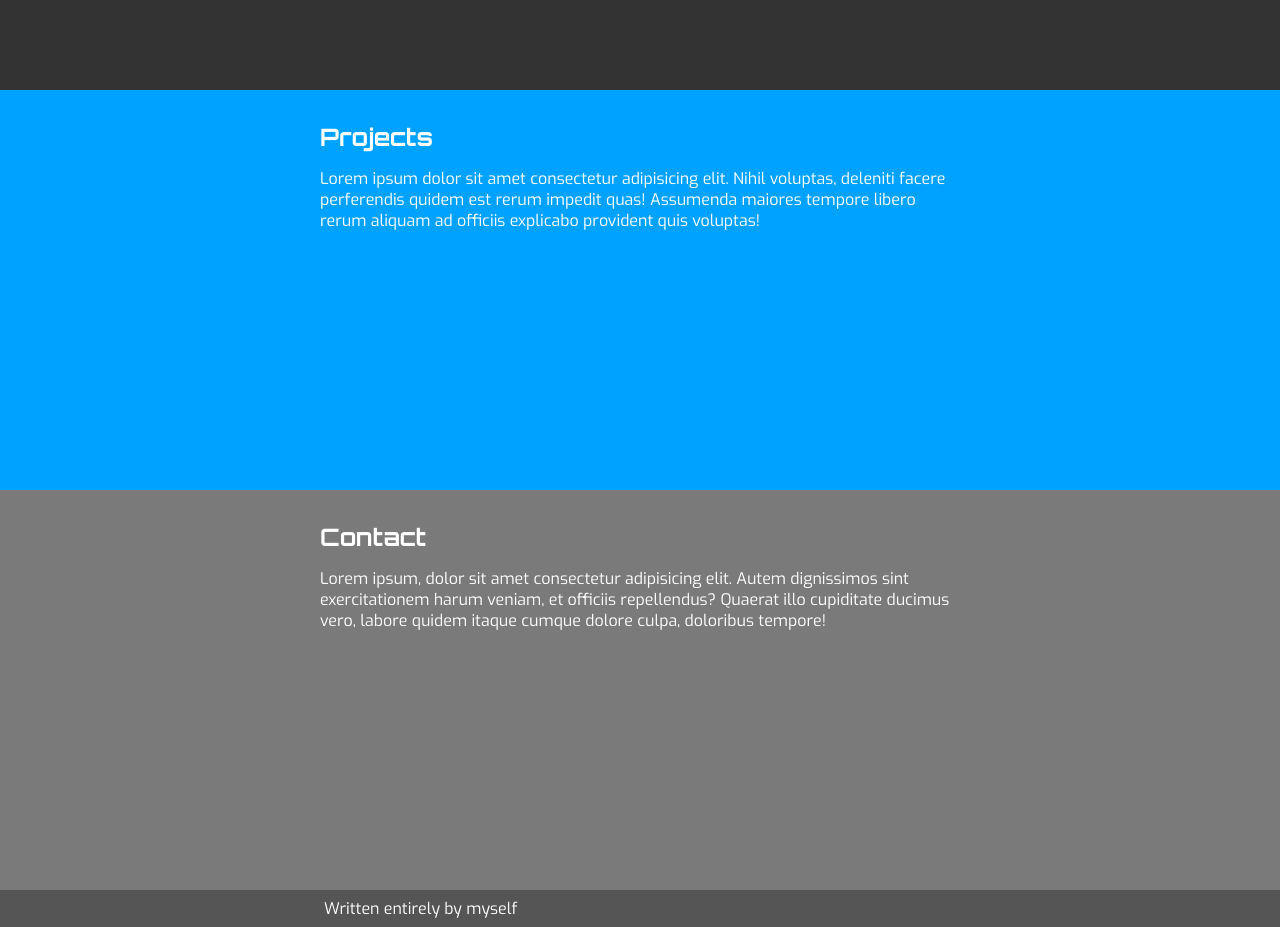
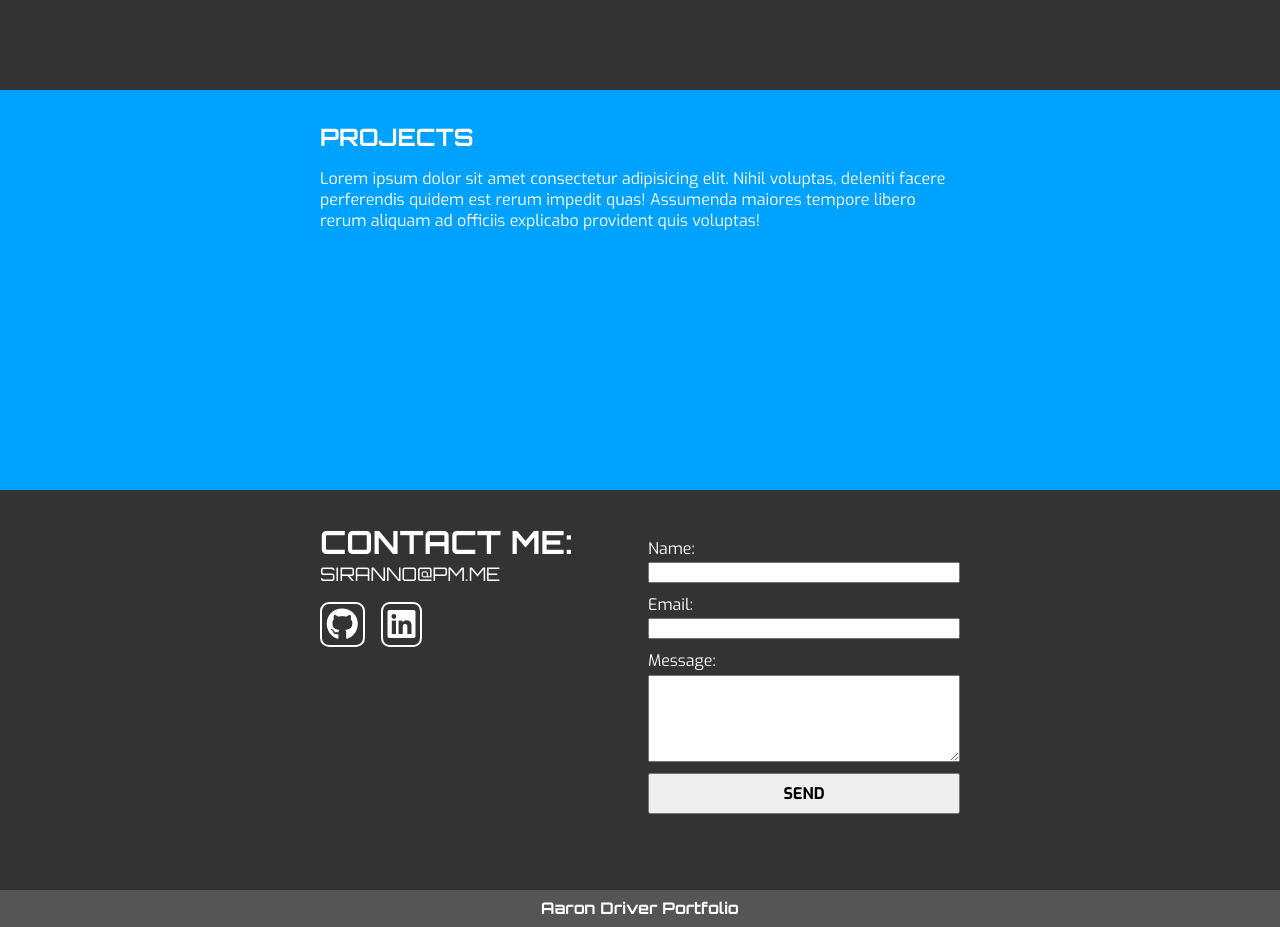
Before and after one commit to Sir-Anno/sir-anno.github.io, a plain HTML site: page index.html in a window 1280 px wide. Shown: the part 820-1747 px from the top of the page. Drawn offline with Linux system fonts and the light colour scheme.

Commit message:
Added contact details

```diff
--- a/index.html
+++ b/index.html
@@ -24,8 +24,8 @@
     <section id="about">
         <div class="container">
             <div id="about-me">
-                <h1>Hey there,</h1>
-                <h1>I'm Aaron!</h1>
+                <h1>HEY THERE,</h1>
+                <h1>I'M AARON</h1>
                 <p>Graduate Games Technical Designer using Unreal Engine 5, Blueprint and C++.</p>
             </div>
         </div>
@@ -33,28 +33,48 @@
 
     <section id="skills">
         <div class="container">
-            <h1>Skills</h1>
+            <h1>SKILLS</h1>
             <p>Lorem ipsum dolor sit amet, consectetur adipisicing elit. Minima ipsam, quod eligendi nostrum cumque nemo incidunt laborum odio nisi earum in molestias consequuntur suscipit nam harum repellendus cum maiores! Reiciendis?</p>
         </div>
     </section>
 
     <section id="projects">
         <div class="container">
-            <h1>Projects</h1>
+            <h1>PROJECTS</h1>
             <p>Lorem ipsum dolor sit amet consectetur adipisicing elit. Nihil voluptas, deleniti facere perferendis quidem est rerum impedit quas! Assumenda maiores tempore libero rerum aliquam ad officiis explicabo provident quis voluptas!</p>
         </div>
     </section>
 
     <section id="contact">
-        <div class="container">
-            <h1>Contact</h1>
-            <p>Lorem ipsum, dolor sit amet consectetur adipisicing elit. Autem dignissimos sint exercitationem harum veniam, et officiis repellendus? Quaerat illo cupiditate ducimus vero, labore quidem itaque cumque dolore culpa, doloribus tempore!</p>
+        <div class="container contact-details">
+            <div>
+                <h1>CONTACT ME:</h1>
+                <h3>SIRANNO@PM.ME</h3>
+                <div class="social-icons">
+                    <a href="https://github.com/Sir-Anno" target="_blank"><i class="fa-brands fa-github"></i></a>
+                    <a href="https://www.linkedin.com/in/siranno/" target="_blank"><i class="fa-brands fa-linkedin"></i></a>
+                </div>
+            </div>
+            <div>
+                <form action="https://formsubmit.co/siranno@pm.me" method="POST">
+                    <label for="name">Name:</label>
+                    <input type="text" name="name" id="name" required>
+
+                    <label for="email">Email:</label>
+                    <input type="email" name="email" id="email" required>
+
+                    <label for="message">Message:</label>
+                    <textarea name="message" id="message" cols="30" rows="5"></textarea>
+
+                    <input type="submit" value="SEND">
+               </form>
+            </div>
         </div>
     </section>
 
     <footer>
         <div class="container">
-            <p>Written entirely by myself</p>
+            <h4>Aaron Driver Portfolio</h4>
         </div>
     </footer>
 </body>
--- a/styles.css
+++ b/styles.css
@@ -3,14 +3,15 @@
 
 * {
     margin: 0;
+    padding: 0;
+    font-family: 'Exo', sans-serif;
 }
 
-h1, h1, h3, h4, h5, h6 {
+h1, h2, h3, h4, h5, h6 {
     font-family: 'Orbitron', sans-serif;
 }
 
 p {
-    font-family: 'Exo', sans-serif;
     margin-top: 1rem;
 }
 
@@ -30,13 +31,20 @@ section {
 
 footer{
     padding: .5rem;
+    text-align: center;
 
     .container {
         padding-top: 0;
     }
+}
 
-    p {
-        margin-top: 0;
+form {
+    display: flex;
+    flex-direction: column;
+    gap: .2rem;
+
+    input, textarea {
+        margin-bottom: .5rem;
     }
 }
 
@@ -58,6 +66,27 @@ footer{
     padding-top: 2rem;
 }
 
+.contact-details {
+    h1, h3 {
+        text-align: center;
+    }
+
+    form {
+        margin-top: 1rem;
+    }
+
+    input[type=submit]{
+        padding: .5rem;
+        font-size: 1rem;
+        font-weight: bold;
+    }
+    .social-icons {
+        font-size: 2rem;
+        margin-top: 1rem;
+    }
+}
+
+
 #about {
     background-color: #00a2ff;
 }
@@ -78,7 +107,7 @@ footer{
 }
 
 #contact {
-    background-color: #7a7a7a;
+    background-color: #333;
 }
 
 /* Extra small devices (phones, 600px and down) */
@@ -96,6 +125,7 @@ footer{
         align-items: center;
         font-size: 2rem;
         gap: 1rem;
+        margin-top: 1rem;
     }
 
     .container {
@@ -106,7 +136,6 @@ footer{
 /* Medium devices (landscape tablets, 768px and up) */
 @media only screen and (min-width: 768px) {
     nav {
-        width: 100%;
         display: flex;
         justify-content: center;
         align-items: center;
@@ -114,10 +143,10 @@ footer{
         .heading {
             width: 100%;
             font-size: 2rem;
+            text-align: center;
         }
 
         .social-icons {
-            margin-right: 2rem;
             display: flex;
             justify-content: end;
             font-size: 2rem;
@@ -128,11 +157,40 @@ footer{
     .container {
         width: 50%;
     }
+
+    .contact-details {
+        .social-icons {
+            display: flex;
+            justify-content: center;
+            gap: 1rem;
+        }
+    }
 }
 
 /* Large devices (laptops/desktops, 992px and up) */
-@media only screen and (min-width: 992px) {
-    .heading {
-        text-align: center;
+@media only screen and (min-width: 1280px) {
+    .contact-details {
+        display: flex;
+        gap: 1rem;
+
+        div {
+            flex: 1;
+        }
+
+        h1, h3 {
+            text-align: start;
+        }
+
+        h1 {
+            font-size: 2rem;
+        }
+
+        h3 {
+            font-weight: 100;
+        }
+
+        .social-icons {
+            justify-content: start;
+        }
     }
 }
```
